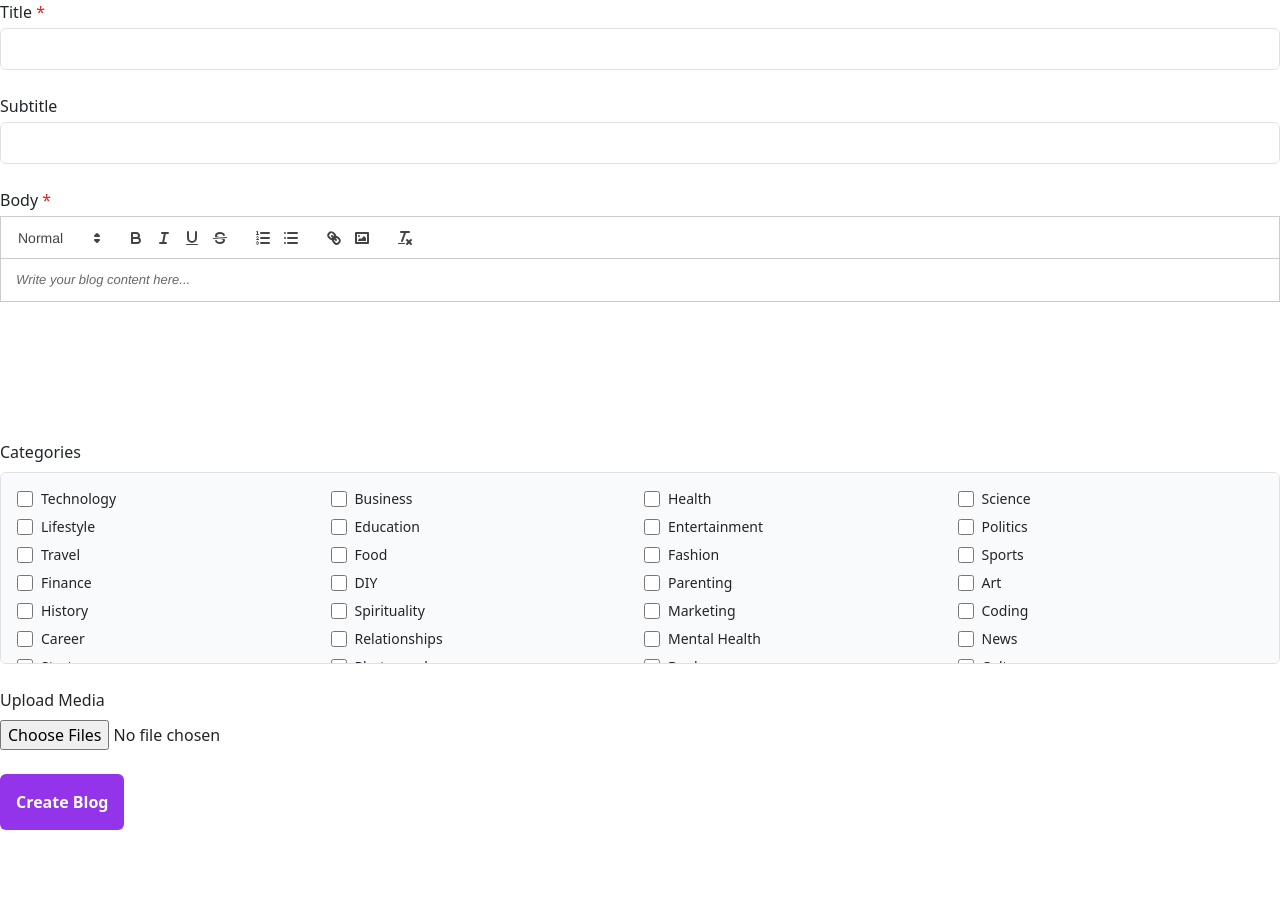
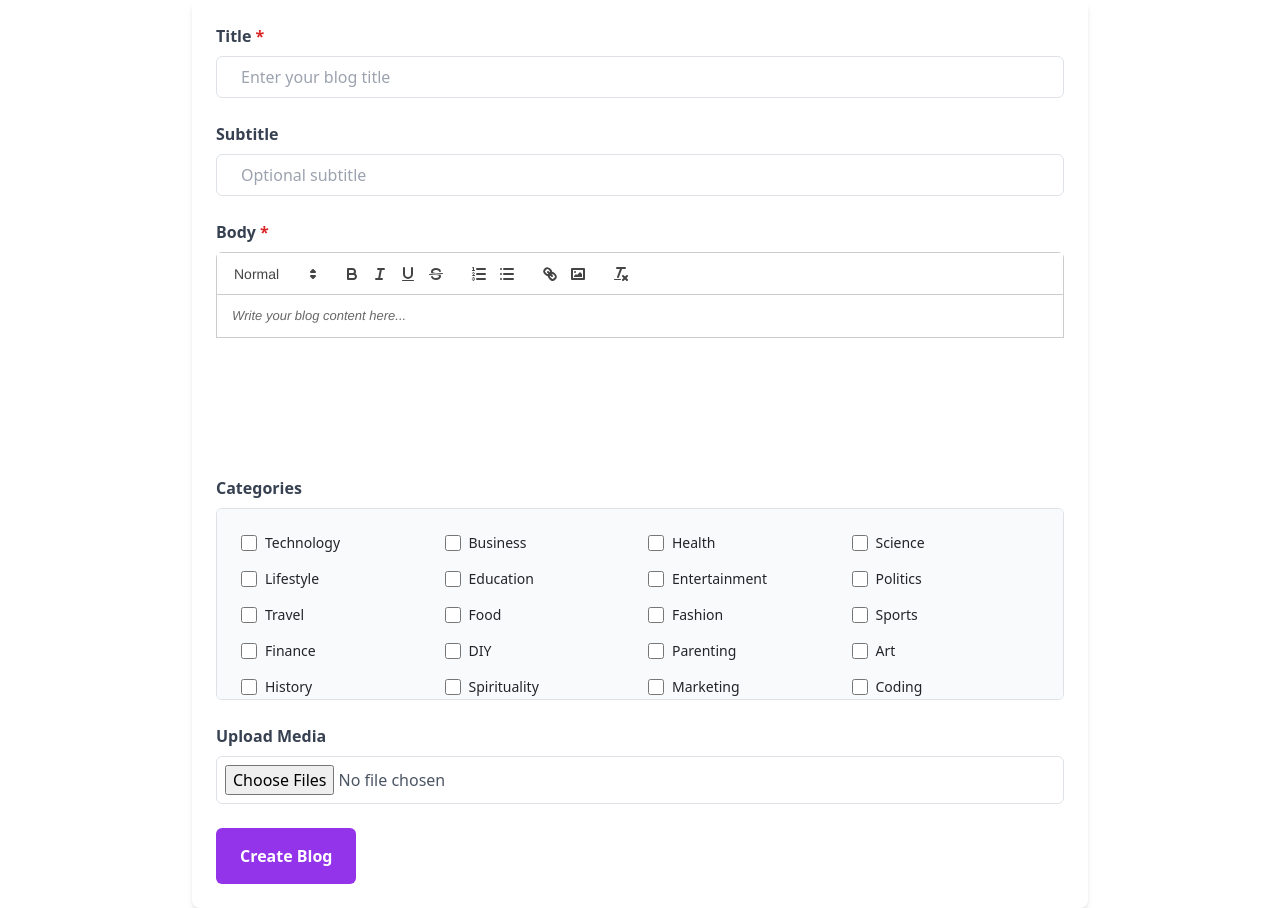
Before and after one commit to Hartoley/QurioAns-Frontend, a React (Create React App) app: page /createblog in a window 1280 px wide. Before the commit the page ends 830 px from the top, so only its background shows below. Built offline with nearby package versions, Linux system fonts and the light colour scheme.

Commit message:
`Refactor CreateBlog component: update styles, labels, and classes`

```diff
--- a/src/components/ui/CreateBlog.js
+++ b/src/components/ui/CreateBlog.js
@@ -65,7 +65,6 @@ const CreateBlog = () => {
     setMediaFiles(Array.from(e.target.files));
   };
 
-  // ReactQuill modules for toolbar
   const modules = {
     toolbar: [
       [{ header: [1, 2, 3, false] }],
@@ -87,7 +86,6 @@ const CreateBlog = () => {
       data.append("body", formData.body);
 
       selectedCategories.forEach((cat) => data.append("categories", cat));
-
       mediaFiles.forEach((file) => data.append("media", file));
 
       const res = await fetch(
@@ -116,10 +114,16 @@ const CreateBlog = () => {
   };
 
   return (
-    <form onSubmit={handleSubmit} className="max-w-full space-y-6">
+    <form
+      onSubmit={handleSubmit}
+      className="max-w-4xl mx-auto p-6 bg-white rounded-lg shadow-md space-y-6"
+    >
       {/* Title */}
       <div>
-        <label className="block font-medium mb-1" htmlFor="title">
+        <label
+          className="block text-gray-700 font-semibold mb-2"
+          htmlFor="title"
+        >
           Title <span className="text-red-600">*</span>
         </label>
         <input
@@ -129,13 +133,17 @@ const CreateBlog = () => {
           value={formData.title}
           onChange={handleInputChange}
           required
-          className="w-full border border-gray-300 rounded px-3 py-2 focus:outline-none focus:ring-2 focus:ring-purple-600"
+          placeholder="Enter your blog title"
+          className="w-full border border-gray-300 rounded-md px-4 py-2 focus:outline-none focus:ring-2 focus:ring-purple-600 transition"
         />
       </div>
 
       {/* Subtitle */}
       <div>
-        <label className="block font-medium mb-1" htmlFor="subtitle">
+        <label
+          className="block text-gray-700 font-semibold mb-2"
+          htmlFor="subtitle"
+        >
           Subtitle
         </label>
         <input
@@ -144,13 +152,17 @@ const CreateBlog = () => {
           name="subtitle"
           value={formData.subtitle}
           onChange={handleInputChange}
-          className="w-full border border-gray-300 rounded px-3 py-2 focus:outline-none focus:ring-2 focus:ring-purple-600"
+          placeholder="Optional subtitle"
+          className="w-full border border-gray-300 rounded-md px-4 py-2 focus:outline-none focus:ring-2 focus:ring-purple-600 transition"
         />
       </div>
 
       {/* Body with ReactQuill */}
       <div>
-        <label className="block font-medium mb-1" htmlFor="body">
+        <label
+          className="block text-gray-700 font-semibold mb-2"
+          htmlFor="body"
+        >
           Body <span className="text-red-600">*</span>
         </label>
         <ReactQuill
@@ -161,19 +173,27 @@ const CreateBlog = () => {
           }
           modules={modules}
           ref={quillRef}
-          style={{ minHeight: "200px" }}
           placeholder="Write your blog content here..."
+          style={{
+            minHeight: "200px",
+            maxHeight: "400px",
+            overflowY: "auto",
+            borderRadius: "0.375rem",
+          }}
+          className="mb-2"
         />
       </div>
 
       {/* Categories checkboxes */}
       <div>
-        <label className="block font-medium mb-2">Categories</label>
-        <div className="grid grid-cols-2 sm:grid-cols-3 md:grid-cols-4 gap-2 max-h-48 overflow-y-auto border rounded p-3 bg-gray-50">
+        <label className="block text-gray-700 font-semibold mb-2">
+          Categories
+        </label>
+        <div className="grid grid-cols-2 sm:grid-cols-3 md:grid-cols-4 gap-3 max-h-48 overflow-y-auto border border-gray-300 rounded-md p-4 bg-gray-50">
           {categoriesList.map((cat) => (
             <label
               key={cat}
-              className="flex items-center space-x-2 text-sm cursor-pointer"
+              className="flex items-center space-x-2 text-sm cursor-pointer hover:text-purple-700 transition"
             >
               <input
                 type="checkbox"
@@ -189,13 +209,15 @@ const CreateBlog = () => {
 
       {/* Media Upload */}
       <div>
-        <label className="block font-medium mb-2">Upload Media</label>
+        <label className="block text-gray-700 font-semibold mb-2">
+          Upload Media
+        </label>
         <input
           type="file"
           multiple
           accept="image/*,video/*"
           onChange={handleMediaChange}
-          className="block"
+          className="block border border-gray-300 rounded-md p-2 w-full text-gray-600"
         />
         {mediaFiles.length > 0 && (
           <div className="flex flex-wrap gap-3 mt-3">
@@ -206,14 +228,14 @@ const CreateBlog = () => {
                   key={idx}
                   src={url}
                   controls
-                  className="w-24 h-24 object-cover rounded border"
+                  className="w-12 h-12 object-cover rounded border"
                 />
               ) : (
                 <img
                   key={idx}
                   src={url}
                   alt="preview"
-                  className="w-24 h-24 object-cover rounded border"
+                  className="w-12 h-12 object-cover rounded border"
                 />
               );
             })}
@@ -224,9 +246,7 @@ const CreateBlog = () => {
       <button
         type="submit"
         disabled={submitting}
-        className={`w-30 px-3 bg-purple-600 text-white py-3 rounded font-semibold ${
-          submitting ? "opacity-50 cursor-not-allowed" : "hover:bg-purple-700"
-        }`}
+        className={`w-full sm:w-auto px-6 py-3 bg-purple-600 text-white rounded-md font-semibold transition hover:bg-purple-700 disabled:opacity-50 disabled:cursor-not-allowed`}
       >
         {submitting ? "Creating..." : "Create Blog"}
       </button>
```
